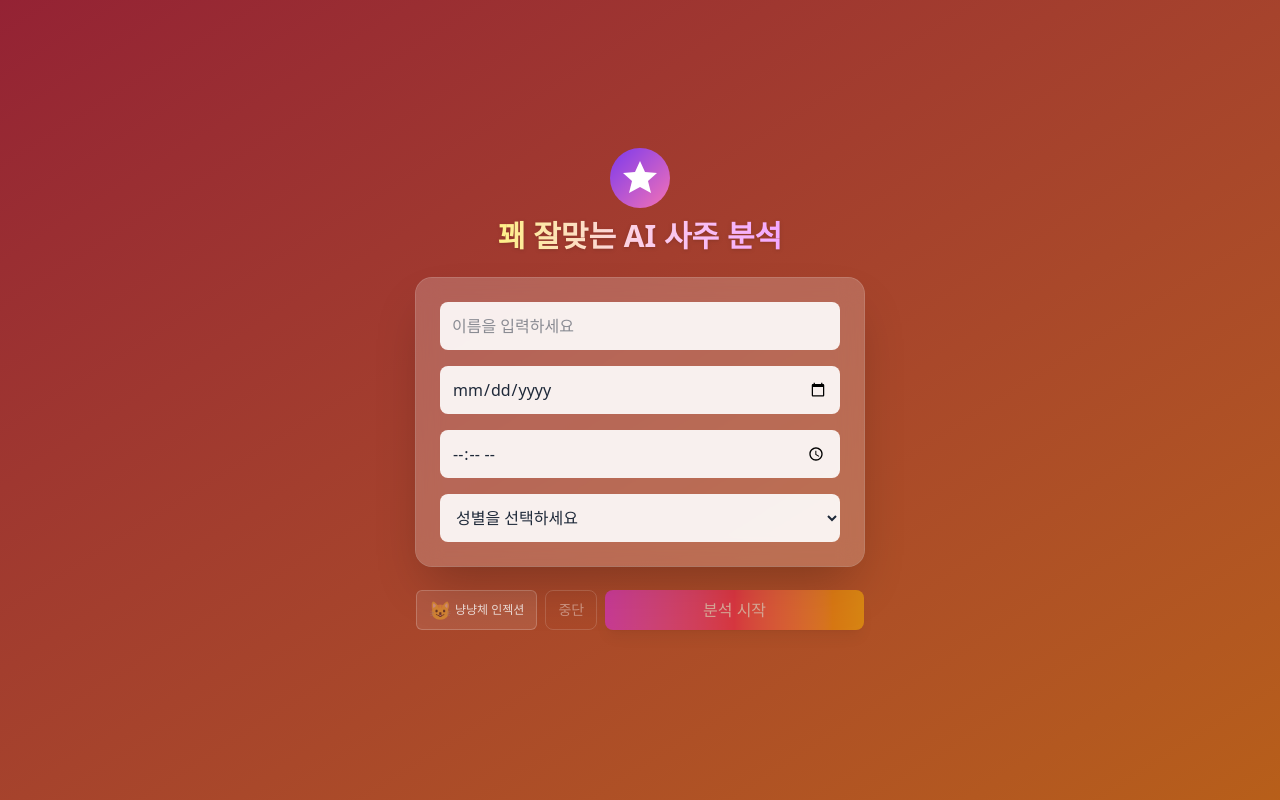
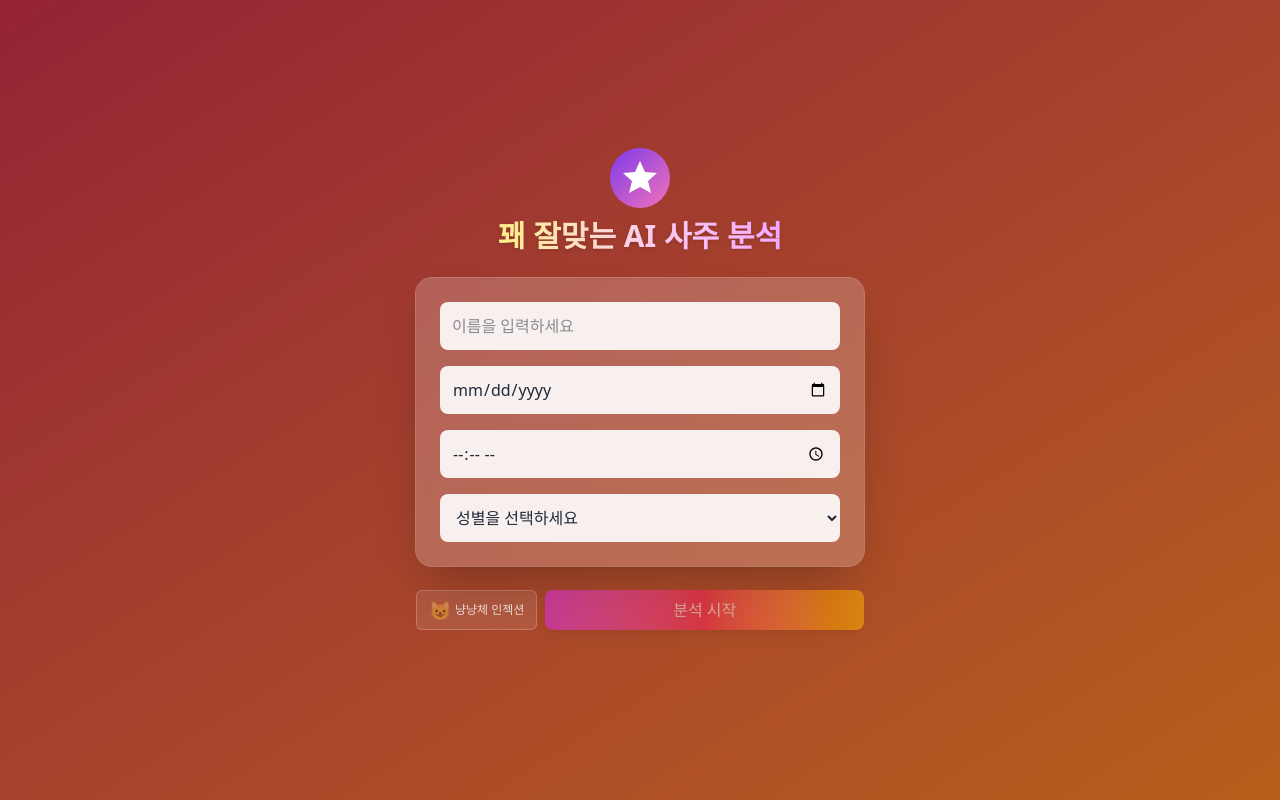
Before and after one commit to m00nlygreat/nextjs-boilerplate, a Next.js app: page / in a window 1280 px wide. Built offline with nearby package versions, Linux system fonts and the light colour scheme.

Commit message:
Remove cancel button from confirmation dialog
Removed the cancel button from the UI.

```diff
--- a/app/page.tsx
+++ b/app/page.tsx
@@ -300,13 +300,6 @@ function HomeContent() {
             <span>냥냥체 인젝션</span>
           </button>
           <button
-            onClick={handleCancel}
-            className="rounded-lg border border-white/30 px-3 py-2 text-sm text-white/80 transition-colors hover:border-white/50 disabled:opacity-50"
-            disabled={!loading}
-          >
-            {catMode ? "멈춰!" : "중단"}
-          </button>
-          <button
             onClick={handleConfirm}
             className="flex-1 rounded-lg bg-gradient-to-r from-fuchsia-500 via-rose-500 to-amber-400 py-2 font-medium text-white shadow-lg transition-colors hover:from-fuchsia-600 hover:via-rose-600 hover:to-amber-500 disabled:opacity-50"
             disabled={!manse || !name || loading}
```
